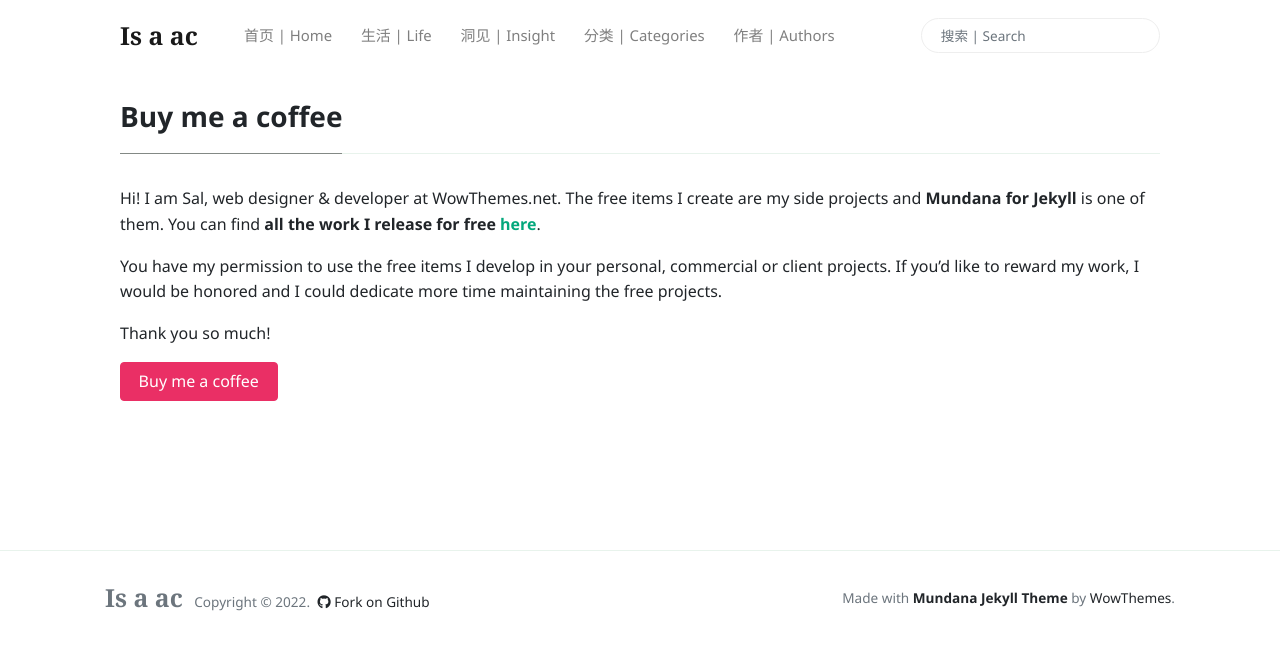
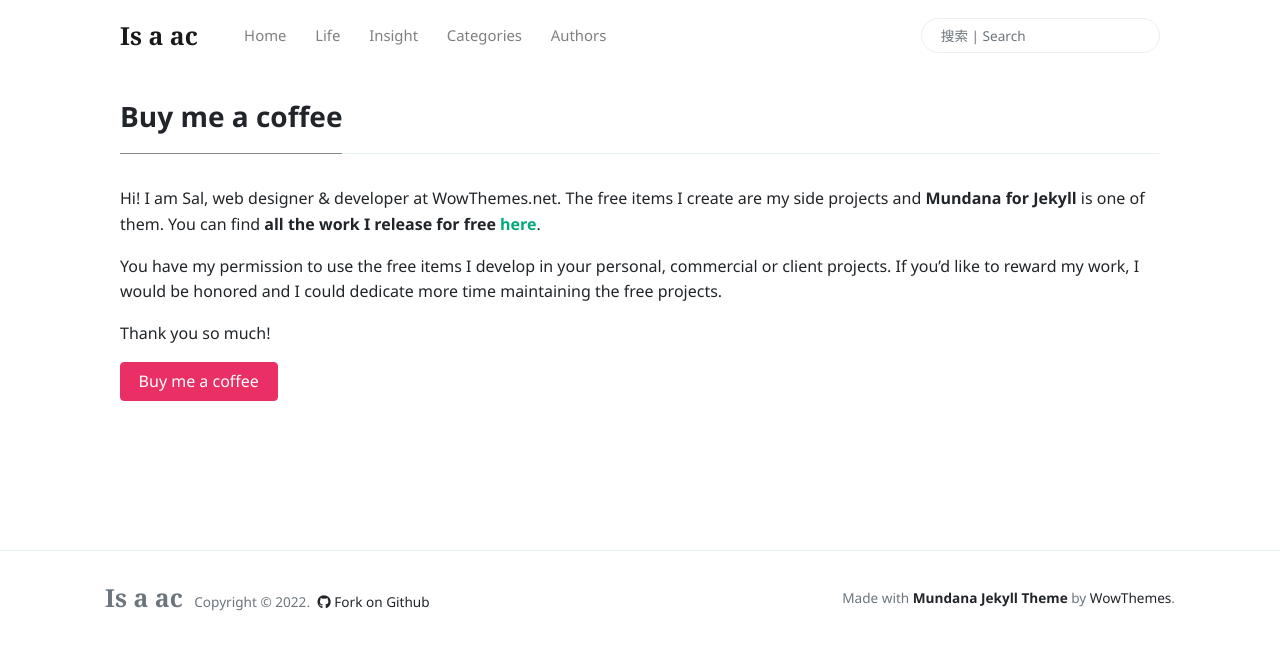
Before and after one commit to isaachuan9/isaachuan9.github.io, a Jekyll site: the page built from _pages/buy-me-a-coffee.md, in a window 1280 px wide. Shown: the top 650 px of the page. Built offline with Jekyll 4.4.1, drawn with Linux system fonts in a browser that asks for light colours; nearby versions of some CDN libraries.

Commit message:
update header

```diff
--- a/_includes/menu-header.html
+++ b/_includes/menu-header.html
@@ -3,9 +3,9 @@
 <li class="nav-item">
     <a class="nav-link" href="{{site.url}}/index.html">
         {% if page.name == 'index.html' %}
-            <strong>首页 | Home </strong>
+            <strong>Home </strong>
         {% else %}
-            首页 | Home
+            Home
         {% endif %}
     </a>
 </li>
@@ -14,10 +14,10 @@
     <a class="nav-link" href="{{site.url}}/life.html">
         {% if page.name == 'life.html' %}
             <strong>
-                生活 | Life
+                Life
             </strong>
         {% else %}
-            生活 | Life
+            Life
         {% endif %}
     </a>
 </li>
@@ -26,10 +26,10 @@
     <a class="nav-link" href="{{site.url}}/insight.html">
         {% if page.name == 'insight.html' %}
             <strong>
-                洞见 | Insight
+                Insight
             </strong>
         {% else %}
-            洞见 | Insight
+            Insight
         {% endif %}
     </a>
 </li>
@@ -38,10 +38,10 @@
     <a class="nav-link" href="{{site.url}}/categories.html">
         {% if page.name == 'categories.html' %}
             <strong>
-                分类 | Categories
+                Categories
             </strong>
         {% else %}
-            分类 | Categories
+            Categories
         {% endif %}
     </a>
 </li>
@@ -50,10 +50,10 @@
     <a class="nav-link" href="{{site.url}}/authors-list.html">
         {% if page.name == 'authors-list.html' %}
             <strong>
-                作者 | Authors
+                Authors
             </strong>
         {% else %}
-            作者 | Authors
+            Authors
         {% endif %}
     </a>
 </li>
```
